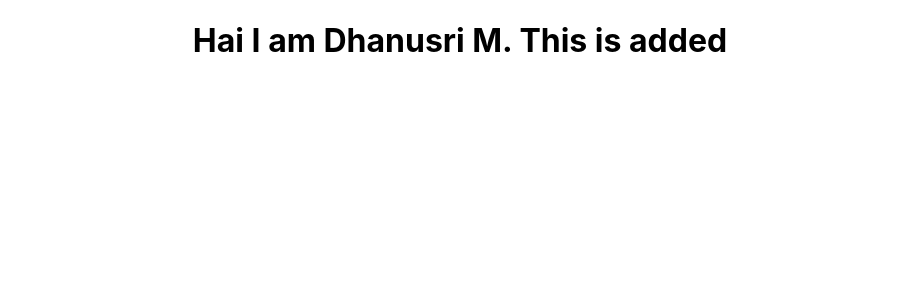
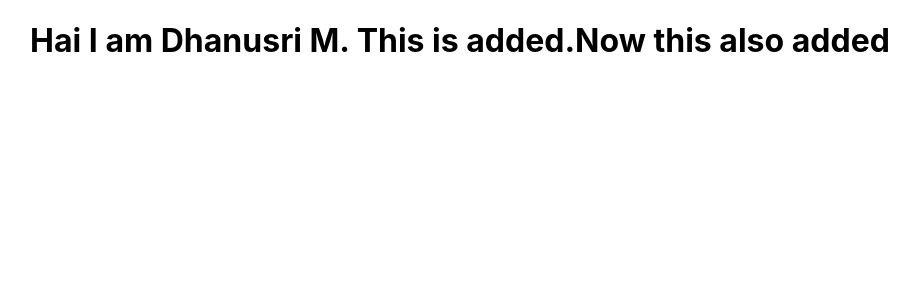
Before and after one commit to dhanusrim/react_deploy, a React (Create React App) app: page / in a window 1280 px wide. Shown: the top 300 px of the page, without its empty margins (180-1099 px from the left). Built offline with nearby package versions, Linux system fonts and the light colour scheme.

Commit message:
third commit

```diff
--- a/src/App.js
+++ b/src/App.js
@@ -4,7 +4,7 @@ import './App.css';
 function App() {
   return (
     <div className="App">
-      <h1>Hai I am Dhanusri M. This is added</h1>
+      <h1>Hai I am Dhanusri M. This is added.Now this also added</h1>
     </div>
   );
 }
```
